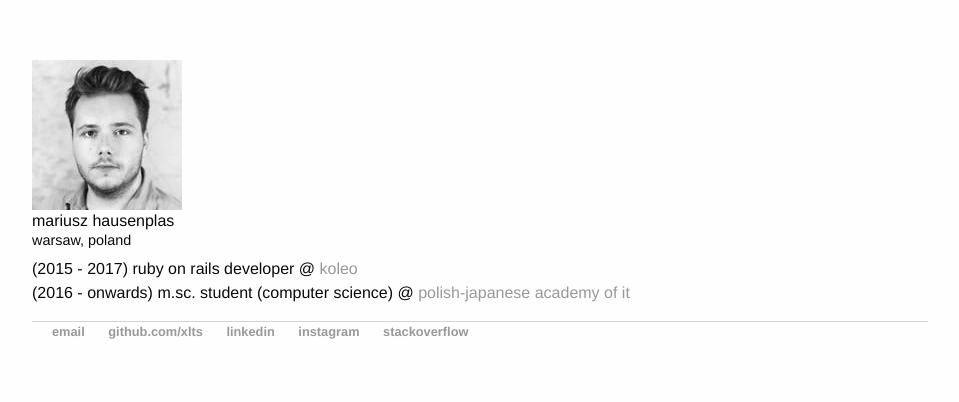
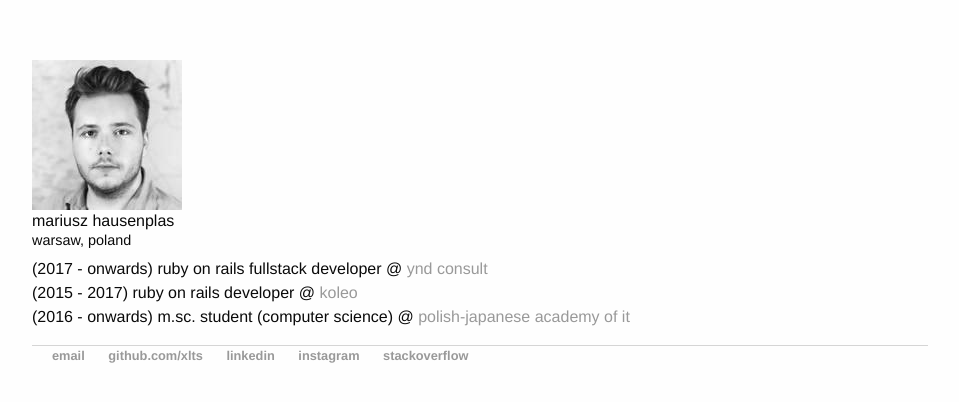
Before and after one commit to xlts/xlts.github.io, a Jekyll site: the page built from index.html, in a window 1280 px wide. Shown: the top 402 px of the page, without its empty margins (160-1119 px from the left). Built offline with Jekyll 4.4.1, drawn with Linux system fonts in a browser that asks for light colours; nearby versions of some CDN libraries; library files that are not in the unit come from our copies.

Commit message:
Update index.html

```diff
--- a/index.html
+++ b/index.html
@@ -12,6 +12,7 @@ title: Mariusz Hausenplas
         <h1>mariusz hausenplas</h1>
         <h2>warsaw, poland</h2>
         <p>
+          <div>(2017 - onwards) ruby on rails fullstack developer @ <a href="http://ynd-consult.com/">ynd consult</a></div>
       	  <div>(2015 - 2017) ruby on rails developer @ <a href="https://koleo.pl/en">koleo</a></div>
       	  <div>(2016 - onwards) m.sc. student (computer science) @ <a href="http://www.pja.edu.pl/en/">polish-japanese academy of it</a></div>
         </p>
```
